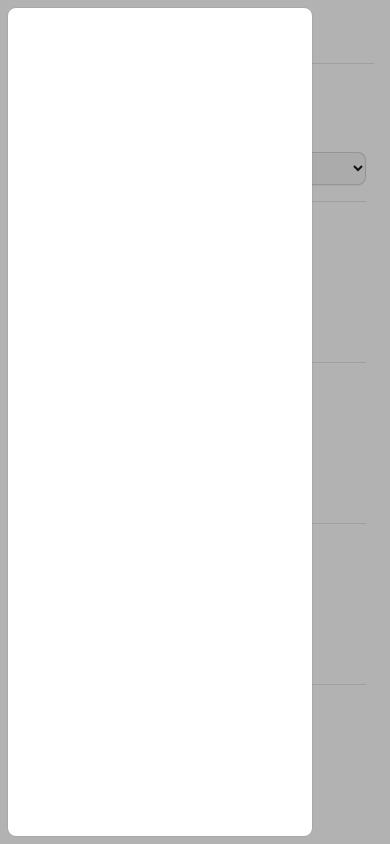
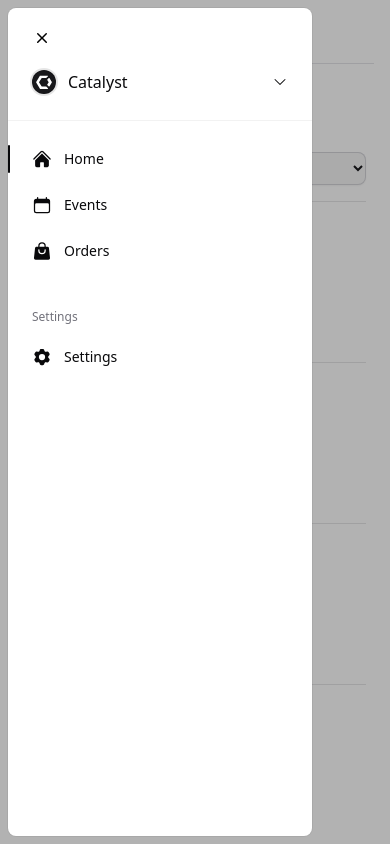
Before and after one commit to titan-syndicate/bskit, a React (Vite) app in the folder frontend/: page / in a window 390 px wide. Both pictures are taken after a click on the button "Open navigation". Shown: the top 844 px of the page. Built offline with nearby package versions, Linux system fonts and the light colour scheme.

Commit message:
fix: update mobile sidebar and menu icons to match demo implementation

```diff
--- a/frontend/src/components/navbar.tsx
+++ b/frontend/src/components/navbar.tsx
@@ -116,7 +116,7 @@ export function UserNavbar({ children }: { children?: React.ReactNode }) {
       <NavbarSection>
         <Dropdown>
           <DropdownButton as={NavbarItem}>
-            <Avatar src="/users/erica.jpg" className="rounded-none" />
+            <Avatar src="/users/erica.jpg" square data-slot="avatar" />
           </DropdownButton>
           <AccountDropdownMenu anchor="bottom end" />
         </Dropdown>
--- a/frontend/src/components/sidebar-layout.tsx
+++ b/frontend/src/components/sidebar-layout.tsx
@@ -3,11 +3,10 @@
 import * as Headless from '@headlessui/react'
 import React, { useState } from 'react'
 import { NavbarItem } from './navbar'
-import { Bars3Icon, XMarkIcon } from '@heroicons/react/24/solid'
 
 function OpenMenuIcon() {
   return (
-    <svg data-slot="icon" viewBox="0 0 20 20" aria-hidden="true">
+    <svg data-slot="icon" viewBox="0 0 20 20" aria-hidden="true" className="size-5">
       <path d="M2 6.75C2 6.33579 2.33579 6 2.75 6H17.25C17.6642 6 18 6.33579 18 6.75C18 7.16421 17.6642 7.5 17.25 7.5H2.75C2.33579 7.5 2 7.16421 2 6.75ZM2 13.25C2 12.8358 2.33579 12.5 2.75 12.5H17.25C17.6642 12.5 18 12.8358 18 13.25C18 13.6642 17.6642 14 17.25 14H2.75C2.33579 14 2 13.6642 2 13.25Z" />
     </svg>
   )
@@ -15,7 +14,7 @@ function OpenMenuIcon() {
 
 function CloseMenuIcon() {
   return (
-    <svg data-slot="icon" viewBox="0 0 20 20" aria-hidden="true">
+    <svg data-slot="icon" viewBox="0 0 20 20" aria-hidden="true" className="size-5">
       <path d="M6.28 5.22a.75.75 0 0 0-1.06 1.06L8.94 10l-3.72 3.72a.75.75 0 1 0 1.06 1.06L10 11.06l3.72 3.72a.75.75 0 1 0 1.06-1.06L11.06 10l3.72-3.72a.75.75 0 0 0-1.06-1.06L10 8.94 6.28 5.22Z" />
     </svg>
   )
--- a/frontend/src/components/sidebar.tsx
+++ b/frontend/src/components/sidebar.tsx
@@ -161,7 +161,7 @@ export function DefaultSidebar() {
   const location = useLocation()
 
   return (
-    <Sidebar className="hidden lg:flex">
+    <Sidebar>
       <SidebarHeader>
         <Dropdown>
           <DropdownButton as={SidebarItem}>
```
